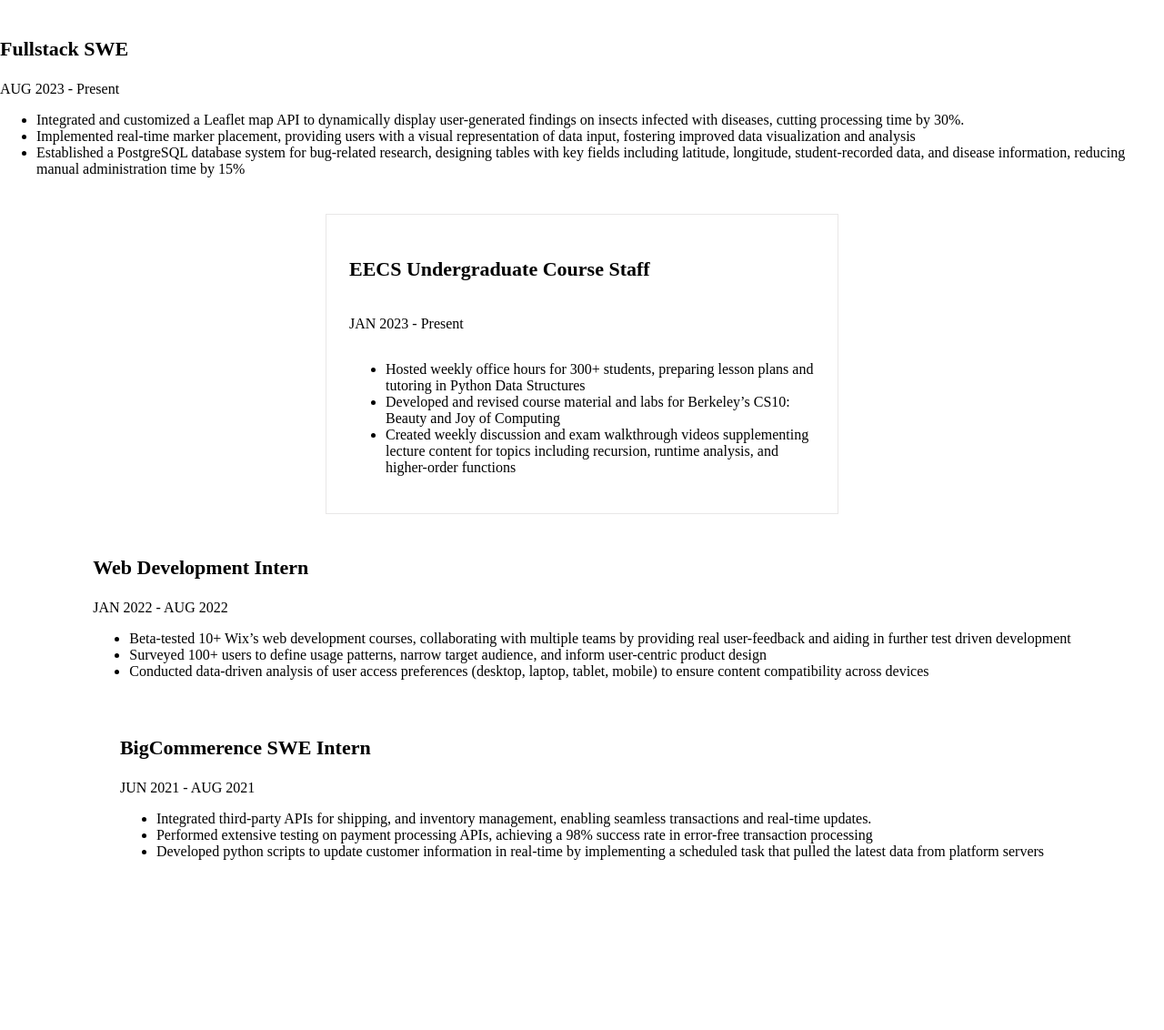
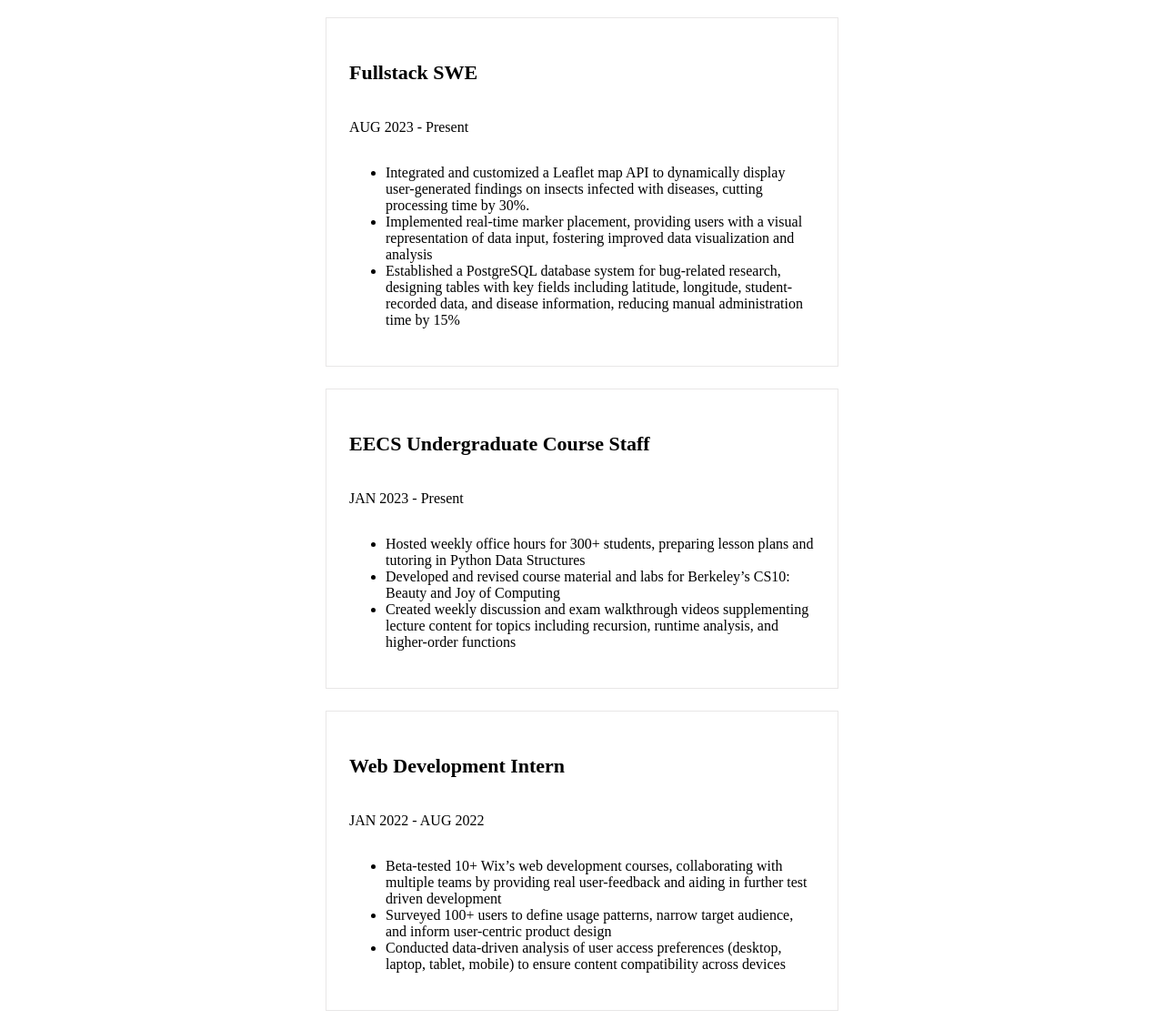
Before and after one commit to CalvinDuong/CalvinDuong.github.io, a website: page experience.html in a window 1280 px wide. Shown: the part 124-1256 px from the top of the page at 91% size. Before the commit the page ends 1085 px from the top, so only its background shows below. Drawn offline with Linux system fonts and the light colour scheme.

Commit message:
fixed css

```diff
--- a/style1.css
+++ b/style1.css
@@ -59,7 +59,7 @@
     width: 40vw;
 }
 
-.web-dev{
+.Hack-The-Hood{
     display: flex;
     flex-direction: column;
     border: 1px solid hsla(0,1%,39%,.15);
@@ -68,7 +68,7 @@
 
 }
 
-.albertson{
+.BABEC{
     display: flex;
     flex-direction: column;
     border: 1px solid hsla(0,1%,39%,.15);
@@ -77,7 +77,7 @@
 
 }
 
-.wix{
+.BigCommerce{
     display: flex;
     flex-direction: column;
     border: 1px solid hsla(0,1%,39%,.15);
```
